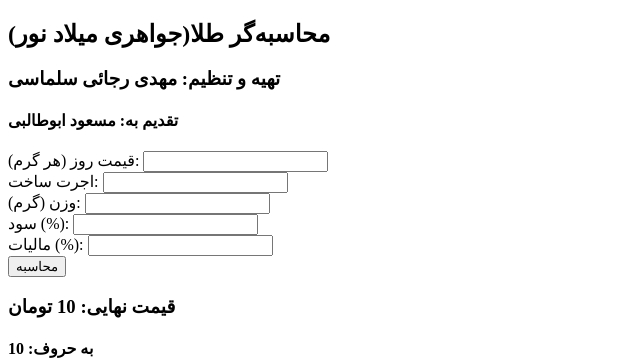
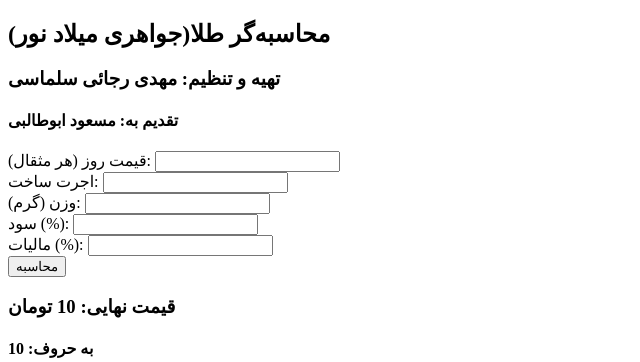
Before and after one commit to mehdirajaei/gold, a Flask app: template templates/calculator.html in a window 1280 px wide. Shown: the top 362 px of the page, without its empty margins (0-640 px from the left). Run offline with Flask 3, Linux system fonts and the light colour scheme; the template is opened without the code that fills it: most values are stand-ins (such as "Sample title", 1, 10 or a date in 2020).

Commit message:
Update calculator.html

```diff
--- a/templates/calculator.html
+++ b/templates/calculator.html
@@ -12,7 +12,7 @@
     <h3>تهیه و تنظیم: مهدی رجائی سلماسی</h3>
     <h4>تقدیم به: مسعود ابوطالبی</h4>
     <form method="post">
-        <label>قیمت روز (هر گرم):</label>
+        <label>قیمت روز (هر مثقال):</label>
         <input type="text" name="price_per_gram" required>
         <br>
         <label>اجرت ساخت:</label>
```
